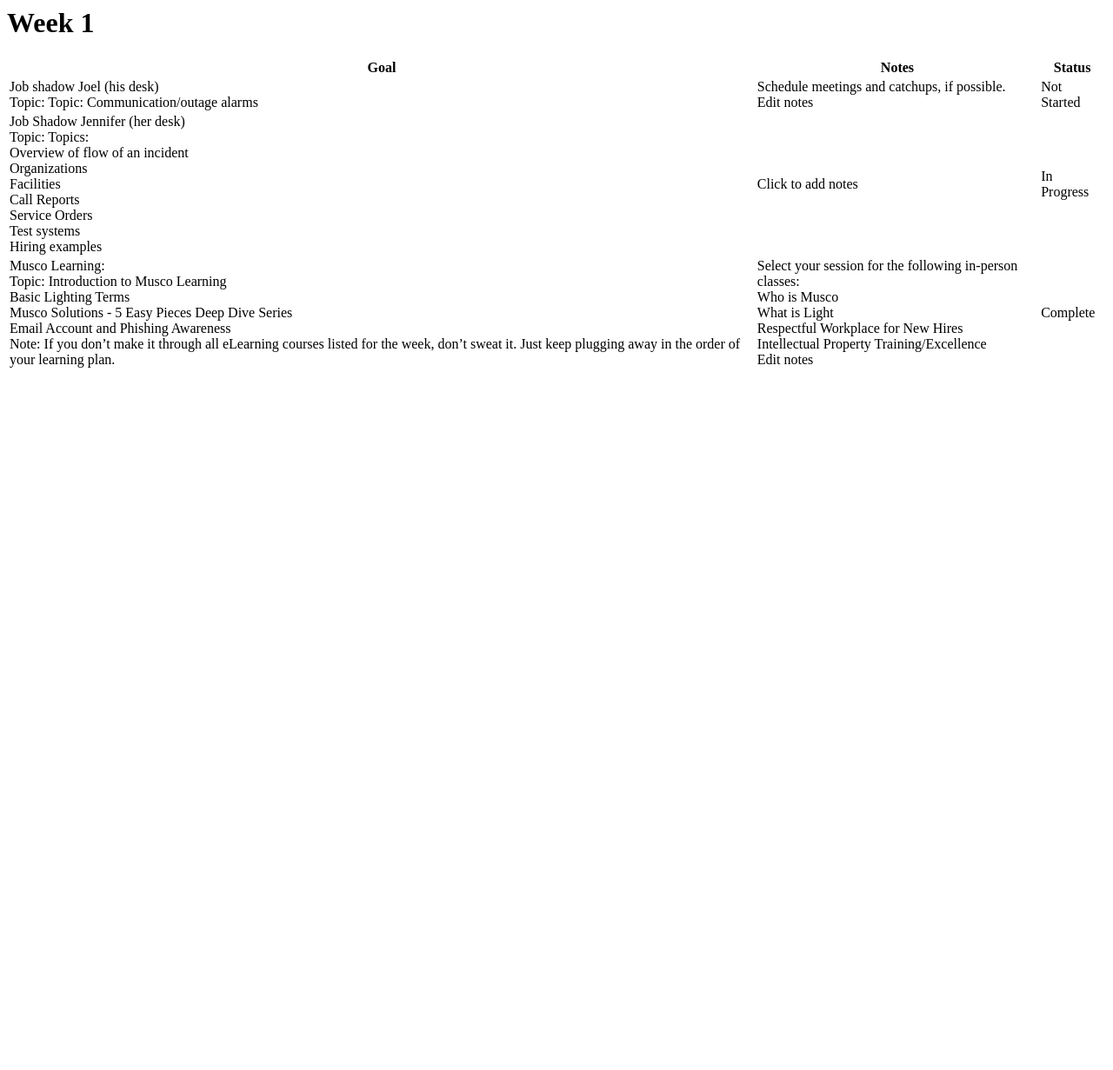
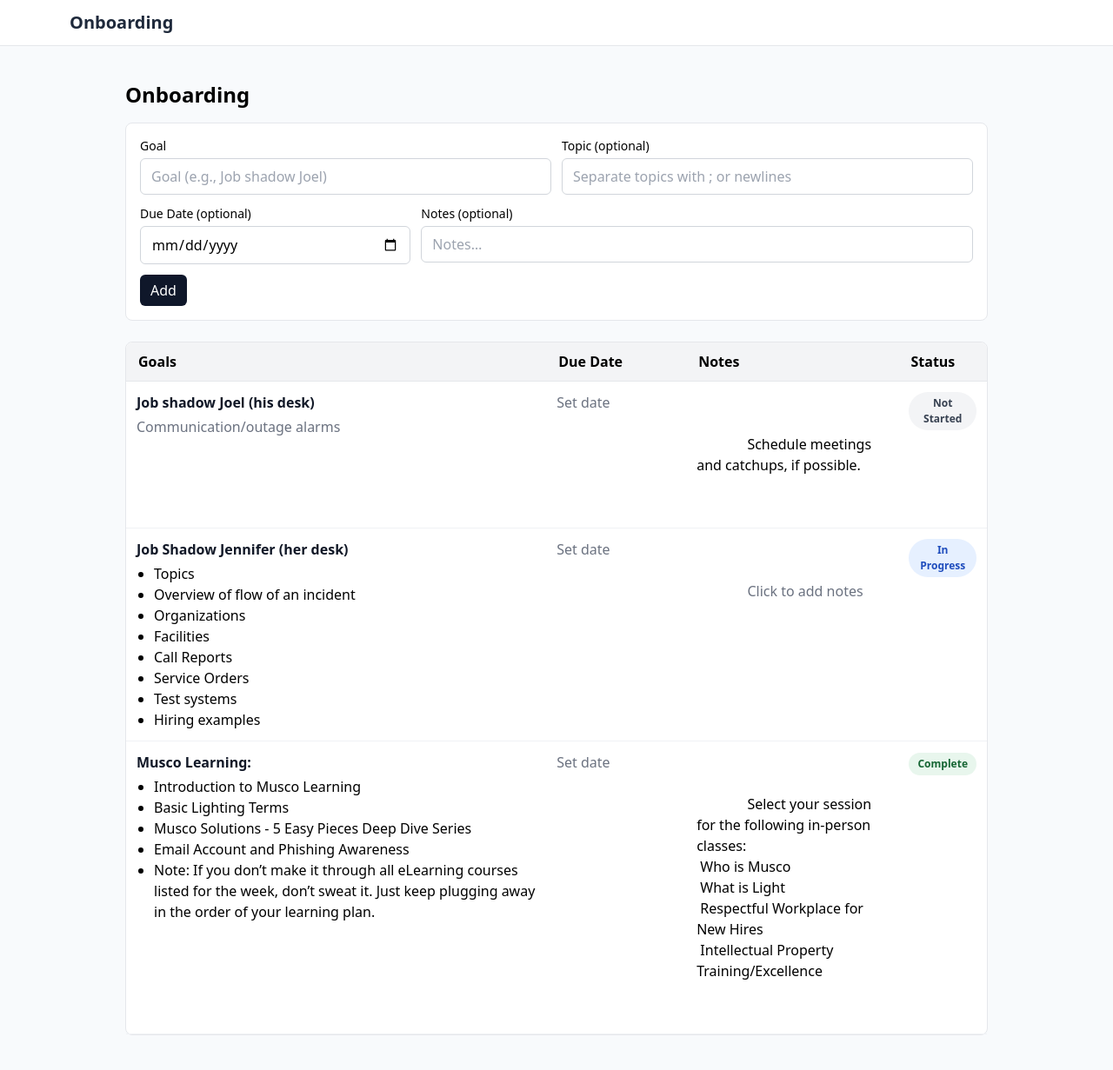
Before and after one commit to srgtsnoop/Onboarding, a Flask app: template templates/week_detail.html in a window 1280 px wide. Shown: the whole page at 87% size. Before the commit the page ends 423 px from the top, so only its background shows below. Run offline with Flask 3, Linux system fonts and the light colour scheme; the template is opened without the code that fills it: values that come from a table or form of the project are taken from there, others are empty; some libraries are stand-ins or nearby versions.

Commit message:
Back to square one again
Updates to multiple files and site is working as intended again.

```diff
--- a/Onboarding/models.py
+++ b/Onboarding/models.py
@@ -50,6 +50,7 @@
     title = db.Column(db.String(255), nullable=True)
     goal = db.Column(db.String(255), nullable=True)
     topic = db.Column(db.Text, nullable=True)
+    due_date = db.Column(db.Date, nullable=True)  # <-- add this
 
     # Store the status as a string matching StatusEnum values
     status = db.Column(
@@ -62,5 +63,8 @@
     def __repr__(self):
         return f"<Task {self.id}: {self.goal or self.title} [{self.status}]>"
 
+    def formatted_due_date(self) -> str:
+        return self.due_date.strftime("%b %-d, %Y") if self.due_date else ""
+
     def is_complete(self):
         return self.status == StatusEnum.COMPLETE.value
--- a/Onboarding/static/site.css
+++ b/Onboarding/static/site.css
@@ -1,26 +1,103 @@
 /* Minor tweaks; Tailwind handles most styling */
 textarea { resize: vertical; }
 
-.table { width: 100%; border-collapse: separate; border-spacing: 0; }
-.table thead th { text-align: left; padding: 10px 12px; border-bottom: 1px solid #e5e7eb; }
-.table tbody td { padding: 12px; border-bottom: 1px solid #f0f2f5; vertical-align: top; }
+/* -------------------------
+   Table Styling
+-------------------------- */
+.table {
+  width: 100%;
+  border-collapse: separate;
+  border-spacing: 0;
+}
+
+/* Header */
+.table thead tr {
+  background: #f3f4f6;                /* light gray header background */
+}
+
+.table thead th {
+  text-align: left;                   /* left justified */
+  vertical-align: middle;             /* centered vertically */
+  font-weight: 700;                   /* bold text */
+  padding: 12px 14px;                 /* spacing around header text */
+  border-bottom: 1px solid #e5e7eb;   /* subtle divider */
+  line-height: 1.25rem;               /* consistent vertical rhythm */
+}
+
+/* Optional rounded corners on first and last header cells */
+.table thead th:first-child { border-top-left-radius: 8px; }
+.table thead th:last-child  { border-top-right-radius: 8px; }
+
+/* Body */
+.table tbody td {
+  padding: 12px;
+  border-bottom: 1px solid #f0f2f5;
+  vertical-align: top;
+}
+
 .align-top { vertical-align: top; }
 
-.goal-title { font-weight: 600; }
+/* -------------------------
+   Text & Goal Formatting
+-------------------------- */
+.goal-title {
+  font-weight: 700 !important;
+  color: #111827 !important; /* Tailwind gray-900 (nearly black) */
+  margin-bottom: 2px;
+}
 .goal-topic { margin-top: 4px; }
 .text-muted, .muted-label, .muted-link { color: #6b7280; }
 .muted-label { font-weight: 600; margin-right: 4px; }
 .muted-link { text-decoration: none; }
 .muted-link:hover { text-decoration: underline; }
 
+/* -------------------------
+   Notes Fields
+-------------------------- */
 .notes-text { white-space: pre-wrap; }
-.notes-area { width: 100%; padding: 10px; border: 1px solid #d1d5db; border-radius: 6px; }
+.notes-area {
+  width: 100%;
+  padding: 10px;
+  border: 1px solid #d1d5db;
+  border-radius: 6px;
+}
 
-.badge { display: inline-block; padding: 4px 10px; border-radius: 9999px; font-size: 12px; font-weight: 600; }
+/* -------------------------
+   Status Badges
+-------------------------- */
+.badge {
+  display: inline-block;
+  padding: 4px 10px;
+  border-radius: 9999px;
+  font-size: 12px;
+  font-weight: 600;
+}
+
 .badge-gray { background: #f3f4f6; color: #374151; }
 .badge-blue { background: #e6f0ff; color: #1f4dbd; }
 .badge-green { background: #e8f6ed; color: #166534; }
 
-.btn { display: inline-block; padding: 6px 12px; border-radius: 6px; border: 0; cursor: pointer; }
-.btn-primary { background: #0f172a; color: #fff; }
+/* -------------------------
+   Buttons
+-------------------------- */
+.btn {
+  display: inline-block;
+  padding: 6px 12px;
+  border-radius: 6px;
+  border: 0;
+  cursor: pointer;
+}
+
+.btn-primary {
+  background: #0f172a;
+  color: #fff;
+}
+
 .btn-primary:hover { opacity: .9; }
+
+/* === FINAL OVERRIDE FOR GOAL TITLE === */
+.goal-title,
+.table tbody td .goal-title {
+  color: #111827 !important;   /* near-black */
+  font-weight: 700 !important; /* bold */
+}
--- a/app.py
+++ b/app.py
@@ -6,7 +6,7 @@
 from pathlib import Path
 from datetime import date, datetime, timedelta
 from dateutil import parser as dtparser
-
+import time
 from flask import Flask, render_template, request, redirect, url_for, abort
 
 # 1) Single shared db instance
@@ -97,6 +97,11 @@
         raise ValueError(f"Could not parse due date: {s}") from exc
 
 
+@app.context_processor
+def inject_build_ts():
+    return {"build_ts": int(time.time())}
+
+
 # -----------------------------------------------------------------------------
 # Routes: basic pages
 # -----------------------------------------------------------------------------
@@ -114,13 +119,12 @@
 @app.get("/weeks/<int:week_id>")
 def week_detail(week_id: int):
     w = Week.query.get_or_404(week_id)
-    # tasks ordered by sort_order if you have that field; else default by id
     tasks = (
-        Task.query.filter_by(week_id=w.id).order_by(Task.sort_order.asc()).all()
-        if hasattr(Task, "sort_order")
-        else w.tasks
+        Task.query.filter_by(week_id=w.id)
+        .order_by(Task.sort_order.asc(), Task.id.asc())
+        .all()
     )
-    return render_template("week_detail.html", w=Week, tasks=tasks)
+    return render_template("week_detail.html", w=w, tasks=tasks)
 
 
 # -----------------------------------------------------------------------------
@@ -128,22 +132,31 @@
 # -----------------------------------------------------------------------------
 @app.post("/weeks/<int:week_id>/tasks")
 def add_task(week_id: int):
-    w = (
-        Week.query.options(selectinload(Week.tasks))
-        .filter_by(id=week_id)
-        .first_or_404()
+    w = Week.query.get_or_404(week_id)
+    title = request.form.get("goal", "").strip()
+    topic = request.form.get("topic", "").strip()
+    notes = request.form.get("notes", "").strip()
+    due_raw = request.form.get("due_date", "").strip()
+
+    # parse date if provided and model supports it
+    due_date = None
+    if due_raw:
+        try:
+            due_date = datetime.strptime(due_raw, "%Y-%m-%d").date()
+        except ValueError:
+            pass  # keep None
+
+    t = Task(
+        week_id=w.id,
+        title=title,
+        topic=topic,
+        notes=notes,
+        status="Not Started",  # default status
+        sort_order=(Task.query.filter_by(week_id=w.id).count() + 1),
     )
-    goal = (request.form.get("goal") or "").strip()
-    topic = (request.form.get("topic") or "").strip() or None
-    if not goal:
-        abort(400, "Goal is required")
-
-    # sort_order if present
-    if hasattr(Task, "sort_order"):
-        next_sort = (w.tasks[-1].sort_order + 1) if w.tasks else 0
-        t = Task(week_id=w.id, goal=goal, topic=topic, sort_order=next_sort)
-    else:
-        t = Task(week_id=w.id, goal=goal, topic=topic)
+    # only set due_date if your model has that column
+    if hasattr(Task, "due_date"):
+        t.due_date = due_date
 
     db.session.add(t)
     db.session.commit()
--- a/templates/base.html
+++ b/templates/base.html
@@ -4,10 +4,14 @@
   <meta charset="utf-8" />
   <meta name="viewport" content="width=device-width, initial-scale=1" />
   <title>{{ title if title else 'Onboarding Plan' }}</title>
+
+  <!-- Frameworks and scripts -->
   <script src="https://unpkg.com/htmx.org@1.9.12"></script>
   <script src="https://unpkg.com/hyperscript.org@0.9.12"></script>
   <script src="https://cdn.tailwindcss.com"></script>
-    <link rel="stylesheet" href="{{ url_for('static', filename='site.css') }}">
+
+  <!-- Your custom stylesheet MUST come after Tailwind -->
+  <link rel="stylesheet" href="{{ url_for('static', filename='site.css') }}?v={{ build_ts }}">
 </head>
 <body class="bg-slate-50 min-h-screen">
   <nav class="bg-white border-b sticky top-0 z-10">
@@ -16,7 +20,6 @@
     </div>
   </nav>
 
-
   <main class="max-w-6xl mx-auto p-4">
     {% block content %}{% endblock %}
   </main>
--- a/templates/week_detail.html
+++ b/templates/week_detail.html
@@ -1,16 +1,128 @@
-<h1 class="mb-4">{{ w.title }}</h1>
+{% extends "base.html" %}
+{% block title %}Onboarding{% endblock %}
 
-<table class="table align-top">
+{% block content %}
+<div class="max-w-5xl mx-auto px-4 py-6">
+
+  <h1 class="text-2xl font-semibold mb-4">Onboarding</h1>
+
+  {# ---------- Add Task ---------- #}
+  <div class="bg-white border border-gray-200 rounded-lg p-4 mb-6">
+    <form action="{{ url_for('add_task', week_id=w.id) }}" method="post" class="space-y-3">
+      <div class="grid grid-cols-1 md:grid-cols-2 gap-3">
+        <div>
+          <label for="goal" class="block text-sm font-medium mb-1">Goal</label>
+          <input id="goal" name="goal" type="text" required
+                 placeholder="Goal (e.g., Job shadow Joel)"
+                 class="w-full border border-gray-300 rounded-md px-3 py-2">
+        </div>
+
+        <div>
+          <label for="topic" class="block text-sm font-medium mb-1">Topic (optional)</label>
+          <input id="topic" name="topic" type="text"
+                 placeholder="Separate topics with ; or newlines"
+                 class="w-full border border-gray-300 rounded-md px-3 py-2">
+        </div>
+      </div>
+
+      <div class="grid grid-cols-1 md:grid-cols-3 gap-3">
+        <div>
+          <label for="due_date" class="block text-sm font-medium mb-1">Due Date (optional)</label>
+          <input id="due_date" name="due_date" type="date"
+                 class="w-full border border-gray-300 rounded-md px-3 py-2">
+        </div>
+
+        <div class="md:col-span-2">
+          <label for="notes" class="block text-sm font-medium mb-1">Notes (optional)</label>
+          <input id="notes" name="notes" type="text" placeholder="Notes…"
+                 class="w-full border border-gray-300 rounded-md px-3 py-2">
+        </div>
+      </div>
+
+      <div>
+        <button type="submit" class="btn btn-primary">Add</button>
+      </div>
+    </form>
+  </div>
+
+  {# ---------- Goals Table ---------- #}
+  <div class="bg-white border border-gray-200 rounded-lg">
+    <table class="table">
       <thead>
         <tr>
-      <th class="col-goal">Goal</th>
-      <th class="col-notes">Notes</th>
-      <th class="col-status text-center">Status</th>
+          <th class="w-1/2">Goals</th>
+          <th class="w-1/6">Due Date</th>
+          <th class="w-1/4">Notes</th>
+          <th class="w-1/12 text-center">Status</th>
         </tr>
       </thead>
       <tbody>
-    {% for t in w.tasks %}
-      {% include "_task_row.html" %}
+        {% for t in tasks or w.tasks %}
+        <tr class="align-top" id="task-{{ t.id }}">
+          <td class="col-goal">
+            {# --- Goal Title --- #}
+            <div class="goal-title text-black font-bold">
+              {{ t.goal or t.title or t.name }}
+            </div>
+
+            {# --- Topics --- #}
+            {% macro clean(s) -%}
+              {{- s.replace('Topic:', '').replace('topic:', '').strip(' :') -}}
+            {%- endmacro %}
+
+            {% set raw_topics = t.topic or t.topics %}
+            {% if raw_topics %}
+              {% set pieces = raw_topics.split('\n') if '\n' in raw_topics else raw_topics.split(';') %}
+              {% set cleaned = [] %}
+              {% for p in pieces %}
+                {% set itm = clean(p.strip()) %}
+                {% if itm %}{% set _ = cleaned.append(itm) %}{% endif %}
+              {% endfor %}
+
+              {% if cleaned|length > 1 %}
+                <ul class="goal-topic list-disc pl-5 mt-1">
+                  {% for item in cleaned %}
+                    <li>{{ item }}</li>
+                  {% endfor %}
+                </ul>
+              {% elif cleaned|length == 1 %}
+                <div class="goal-topic mt-1 text-muted">{{ cleaned[0] }}</div>
+              {% endif %}
+            {% endif %}
+          </td>
+
+          <td>
+            {% if t.due_date %}
+              {{ t.due_date.strftime("%b %d, %Y") }}
+            {% else %}
+              <span class="text-muted">Set date</span>
+            {% endif %}
+          </td>
+
+          <td class="notes-text">
+            {% if t.notes %}
+              {{ t.notes }}
+            {% else %}
+              <span class="text-muted">Click to add notes</span>
+            {% endif %}
+          </td>
+
+          <td class="text-center">
+            {% set s = (t.status or 'Not Started') %}
+            <span class="badge
+                         {% if s == 'Complete' %}badge-green
+                         {% elif s == 'In Progress' %}badge-blue
+                         {% else %}badge-gray{% endif %}">
+              {{ s }}
+            </span>
+          </td>
+        </tr>
+        {% else %}
+        <tr><td colspan="4" class="text-muted">No tasks yet. Add one above.</td></tr>
         {% endfor %}
       </tbody>
     </table>
+  </div>
+
+</div>
+{% endblock %}
```
Also changed, not shown: db.sqlite3, static/site.css (deleted). Lines whose indentation alone changed are shown as unchanged.
